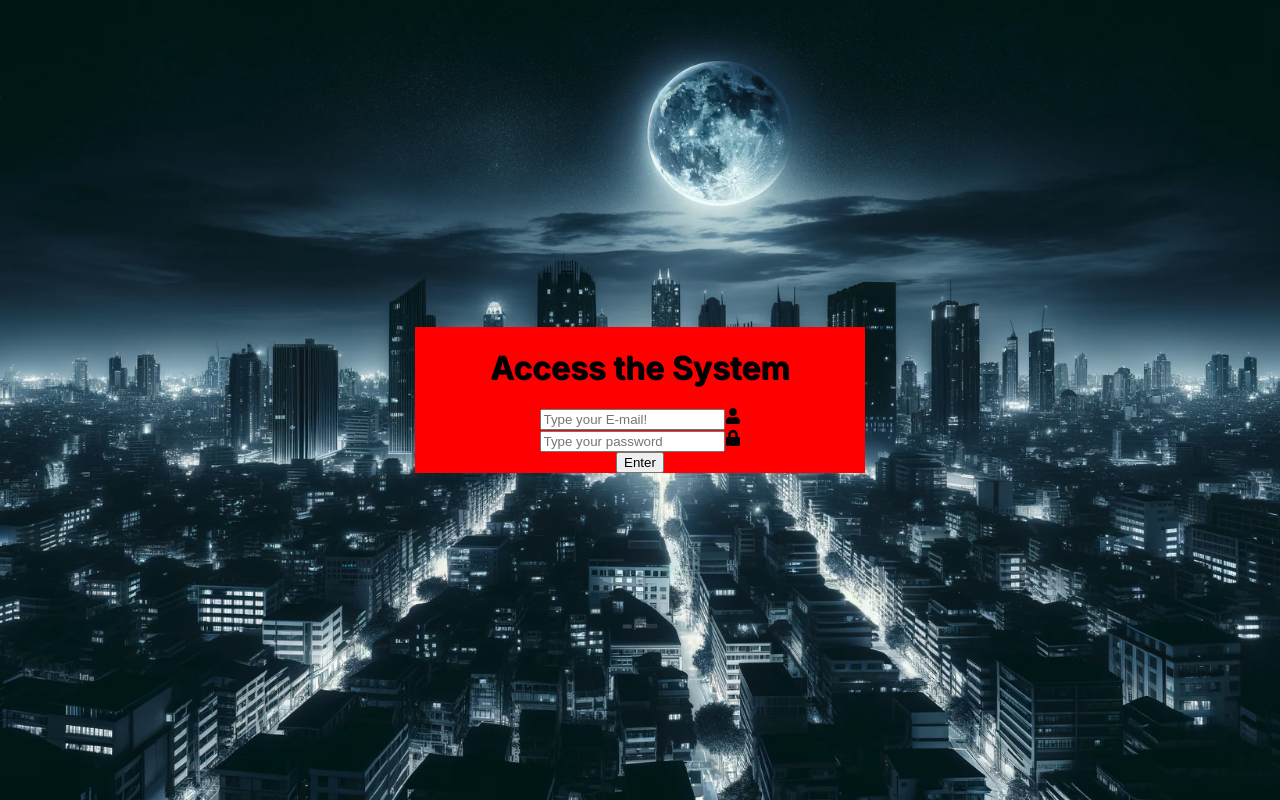
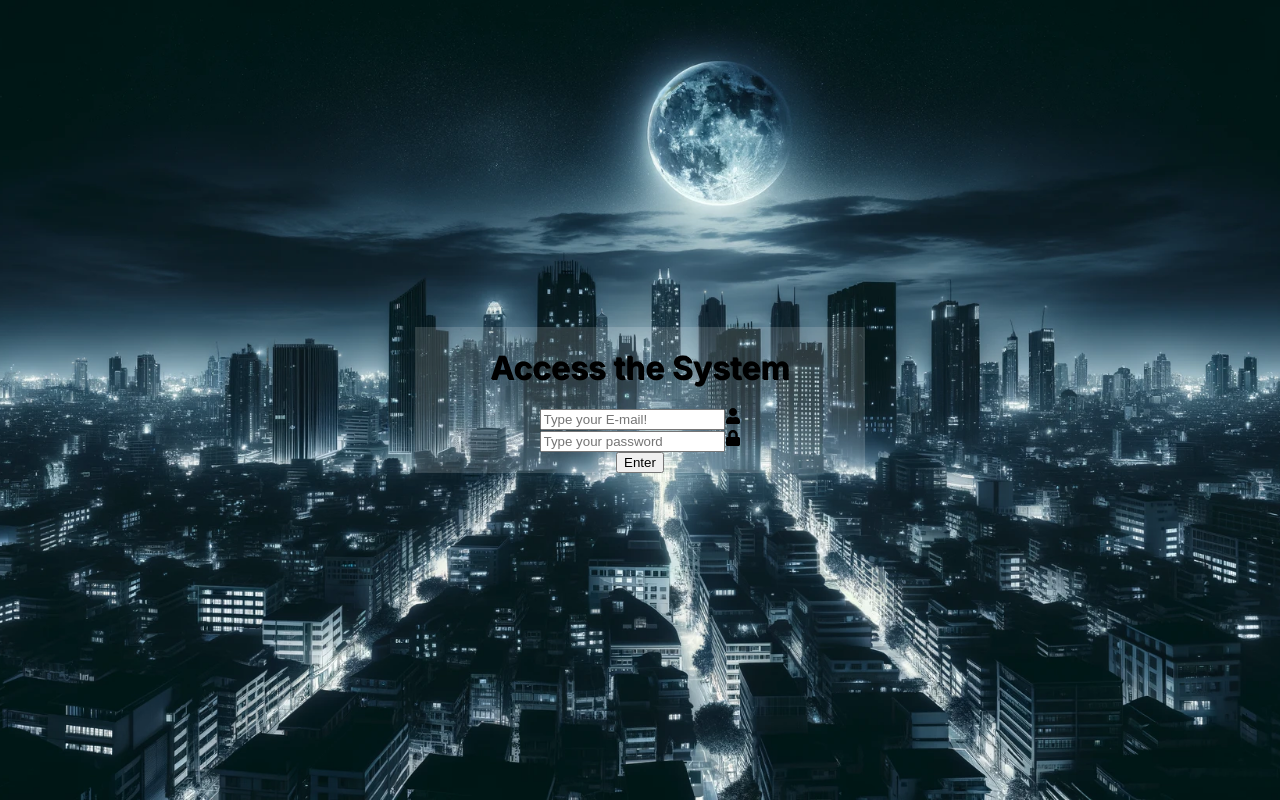
Before and after one commit to annamarcomini/react19, a Next.js app in the folder next-auth/: page / in a window 1280 px wide. Built offline with nearby package versions, Linux system fonts and the light colour scheme.

Commit message:
style: transparent glass effect

```diff
--- a/next-auth/app/page.module.css
+++ b/next-auth/app/page.module.css
@@ -14,6 +14,6 @@
   flex-direction: column;
   align-items: center;
   justify-content: center;
-  background-color: red;
+  background-color: rgba(255,255,255,0.15);
   width: 450px;
 }
```
